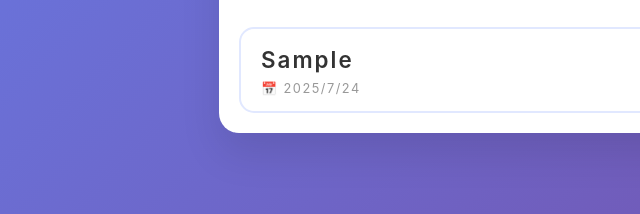
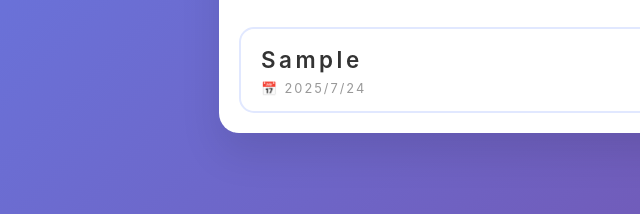
Before and after one commit to independentDDT/my-knowledge-db, a plain HTML site: page index.html in a window 1280 px wide. Both pictures are taken after typing "Sample", "https://example.com", "Sample", "Sample", "Sample" into the empty fields and a click on the button "➕ 新增項目". Shown: the part 494-708 px from the top of the page, 21-661 px from the left. Drawn offline with Linux system fonts and the light colour scheme.

Commit message:
Update index.html

```diff
--- a/index.html
+++ b/index.html
@@ -387,14 +387,14 @@
             margin-bottom: 6px;
             transition: all 0.3s ease;
             word-wrap: break-word;
-            letter-spacing: 2px; /* 誇張的字距 */
+            letter-spacing: 3.5px; /* 誇張的字距 */
         }
 
         .item-date {
             color: #666;
             font-size: 1em;
             transition: all 0.3s ease;
-            letter-spacing: 1.5px; /* 誇張的字距 */
+            letter-spacing: 2px; /* 誇張的字距 */
         }
 
         .item-status {
```
